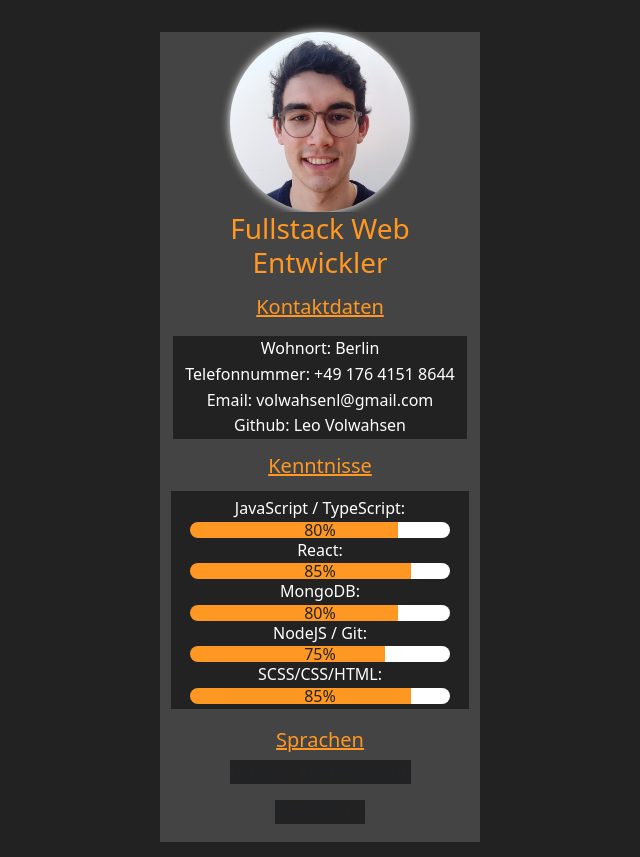
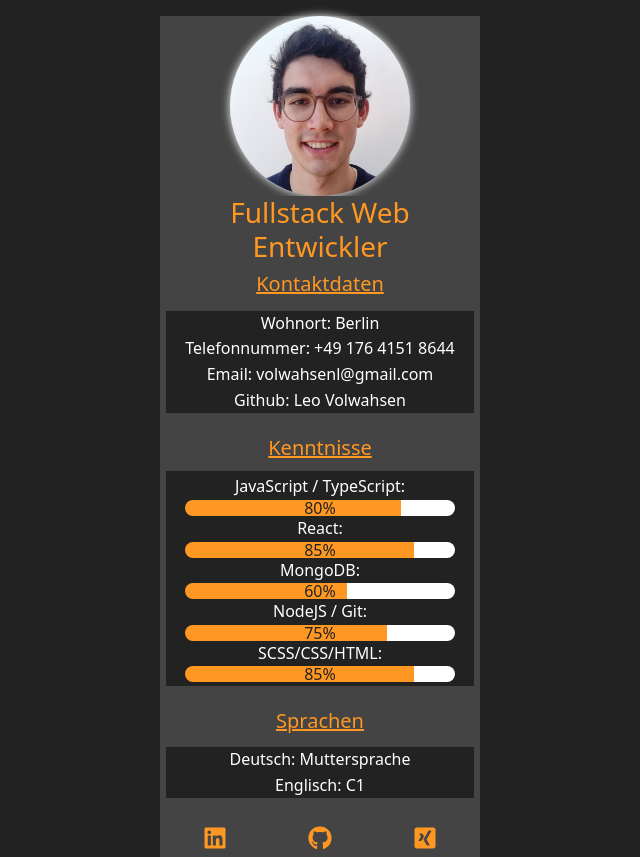
Before and after one commit to leovolwahsen/portfolio-lv, a React (Vite) app in the folder portfolio-lv/: page / in a window 1280 px wide. Shown: the whole page, without its empty margins (0-640 px from the left). Built offline with nearby package versions, Linux system fonts and the light colour scheme.

Commit message:
info daten sind fertig

```diff
--- a/portfolio-lv/package.json
+++ b/portfolio-lv/package.json
@@ -11,7 +11,8 @@
     "dependencies": {
         "bootstrap": "^5.3.0-alpha1",
         "react": "^18.2.0",
-        "react-dom": "^18.2.0"
+        "react-dom": "^18.2.0",
+        "react-icons": "^4.8.0"
     },
     "devDependencies": {
         "@types/react": "^18.0.26",
--- a/portfolio-lv/src/App.css
+++ b/portfolio-lv/src/App.css
@@ -22,8 +22,8 @@
     grid-template-columns: 320px 1fr 200px;
     grid-template-rows: 1fr;
     margin: 0 auto;
-    padding-top: 2rem;
-    padding-bottom: 2rem;
+    padding-top: 1rem;
+    padding-bottom: 1rem;
     width: 75%;
 }
 .info {
@@ -54,22 +54,31 @@
     text-align: center;
     background-color: var(--gray);
 }
-.info .contact-container {
+.info .list-container {
     width: 100%;
-    padding: 0.5rem;
+    padding: 0.2rem;
     display: grid;
     background-color: var(--gray);
 }
-.info .contact-container .contact-title {
+.info .list-container .list-title {
     background-color: var(--gray);
-    padding: 0.3rem;
+    padding: 0.2rem;
     text-align: center;
     text-decoration: underline;
     color: var(--text);
 }
-.info .contact-container .contact-data {
+.info .list-container .list-data {
     background-color: var(--gray);
-    padding: 0.3rem;
+    padding: 0.2rem;
+    text-align: center;
+    text-decoration: none;
+    list-style-type: none;
+    color: white;
+    line-height: 1.6;
+}
+.info .list-container .list-icon {
+    background-color: var(--gray);
+    padding: 0.2rem;
     text-align: center;
     text-decoration: none;
     list-style-type: none;
@@ -79,7 +88,7 @@
 .info .skills-container {
     background-color: var(--gray);
     width: 100%;
-    padding: 0.1rem;
+    padding: 0.05rem 0.4rem 0.05rem 0.4rem;
     margin-top: 1em;
     display: grid;
     justify-items: center;
@@ -87,15 +96,15 @@
 }
 .info .skills-container .skills-title {
     background-color: var(--gray);
-    padding: 0.3rem;
+    padding: 0.2rem;
     text-align: center;
     text-decoration: underline;
     color: var(--text);
 }
 .info .skills-container .skills-data {
     background-color: var(--dark);
-    width: 94%;
-    padding: 0.3rem;
+    width: 100%;
+    padding: 0.2rem;
     text-align: center;
     text-decoration: none;
     list-style-type: none;
@@ -127,7 +136,7 @@
     height: 100%;
     margin: auto;
     color: var(--dark);
-    background: linear-gradient(to right, var(--text) 80%, var(--white) 30%);
+    background: linear-gradient(to right, var(--text) 60%, var(--white) 30%);
     border-radius: 10px;
     text-align: center;
     line-height: 100%;
@@ -153,16 +162,44 @@
     line-height: 100%;
 }
 .info .language-container {
+    background-color: var(--gray);
     width: 100%;
-    padding: 0.1rem;
+    padding: 0.2rem;
+    margin: auto;
+    display: grid;
+    justify-items: center;
+    align-items: center;
+    background-color: var(--dark);
+}
+.info .language-title {
+    color: var(--text);
     text-align: center;
-    justify-items: center;
-    display: grid;
+    text-decoration: underline;
+}
+.info .language-container .language-level {
+    text-align: center;
+    color: var(--white);
+}
+.icons {
+    display: flex;
+    align-items: center;
+    width: 100%;
+    margin: auto;
+    justify-content: space-around;
     background-color: var(--gray);
 }
-.info .language-container .language-title {
+.icons .icons1 {
     color: var(--text);
-    text-align: center;
+    font-size: x-large;
     background-color: var(--gray);
-    text-decoration: underline;
 }
+.icons .icons2 {
+    color: var(--text);
+    font-size: x-large;
+    background-color: var(--gray);
+}
+.icons .icons3 {
+    color: var(--text);
+    font-size: x-large;
+    background-color: var(--gray);
+}
--- a/portfolio-lv/src/App.jsx
+++ b/portfolio-lv/src/App.jsx
@@ -1,4 +1,5 @@
 import "./App.css";
+import { FaLinkedin, FaGithub, FaXingSquare } from "react-icons/fa";
 
 function App() {
     return (
@@ -9,9 +10,9 @@ function App() {
                         <div className="profile-img"></div>
                         <h3 className="title">Fullstack Web Entwickler</h3>
                     </div>
-                    <div className="contact-container">
-                        <h5 className="contact-title">Kontaktdaten</h5>
-                        <ul className="contact-data">
+                    <div className="list-container">
+                        <h5 className="list-title">Kontaktdaten</h5>
+                        <ul className="list-data">
                             <li>Wohnort: Berlin</li>
                             <li>Telefonnummer: +49 176 4151 8644</li>
                             <li>Email: volwahsenl@gmail.com</li>
@@ -27,25 +28,45 @@ function App() {
                             <li>React: </li>
                             <div className="skills-progressbar2">85%</div>
                             <li>MongoDB:</li>
-                            <div className="skills-progressbar3">80%</div>
+                            <div className="skills-progressbar3">60%</div>
                             <li>NodeJS / Git:</li>
                             <div className="skills-progressbar4">75%</div>
                             <li>SCSS/CSS/HTML:</li>
                             <div className="skills-progressbar5">85%</div>
                         </ul>
                     </div>
+                    <div className="list-container">
+                        <h5 className="list-title">Sprachen</h5>
+                        <ul className="list-data">
+                            <li>Deutsch: Muttersprache</li>
+                            <li>Englisch: C1</li>
+                        </ul>{" "}
+                        <div className="icons">
+                            <a
+                                className="icons1"
+                                href="http://www.linkedin.com/in/leo-volwahsen"
+                                target="_blank"
+                            >
+                                <FaLinkedin className="icons1" />
+                            </a>
+                            <a
+                                className="icons2"
+                                href="https://github.com/leovolwahsen"
+                                target="_blank"
+                            >
+                                <FaGithub className="icons2" />
+                            </a>
 
-                    <div className="language-container">
-                        <h5 className="language-title">Sprachen</h5>
-
-                        <p className="language-level">Deutsch: Muttersprache</p>
-                        <p className="language-level">Englisch: C1</p>
+                            <a
+                                className="icons3"
+                                href="https://www.xing.com/profile/Leo_Volwahsen2/cv"
+                                target="_blank"
+                            >
+                                <FaXingSquare className="icons3" />
+                            </a>
+                        </div>
                     </div>
                 </div>{" "}
-                {/* <a
-                    href="https://www.linkedin.com/in/leo-volwahsen"
-                    target="_blank"
-                ></a> */}
                 <div className="text"></div>
                 <div className="projects"></div>
             </div>
```
Also changed, not shown: 1 other file (tests, documents, lock files or other folders).
